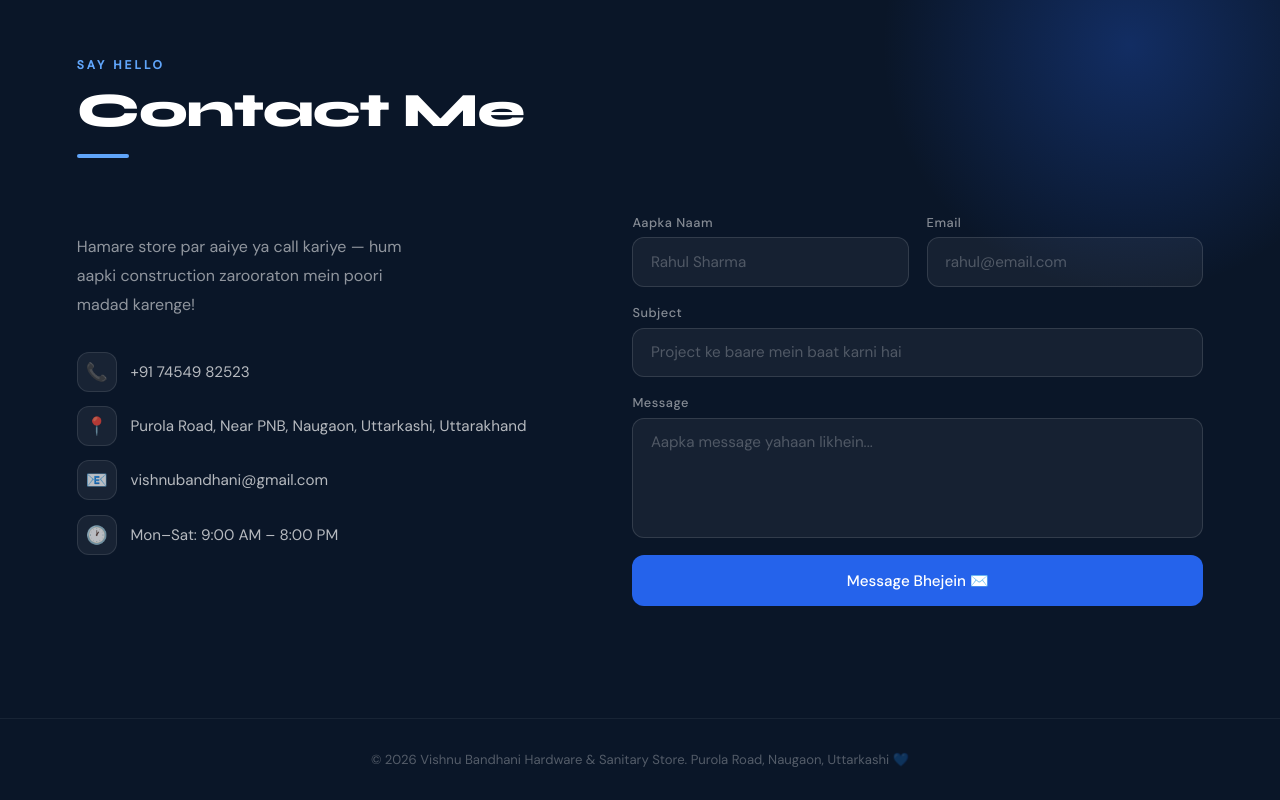
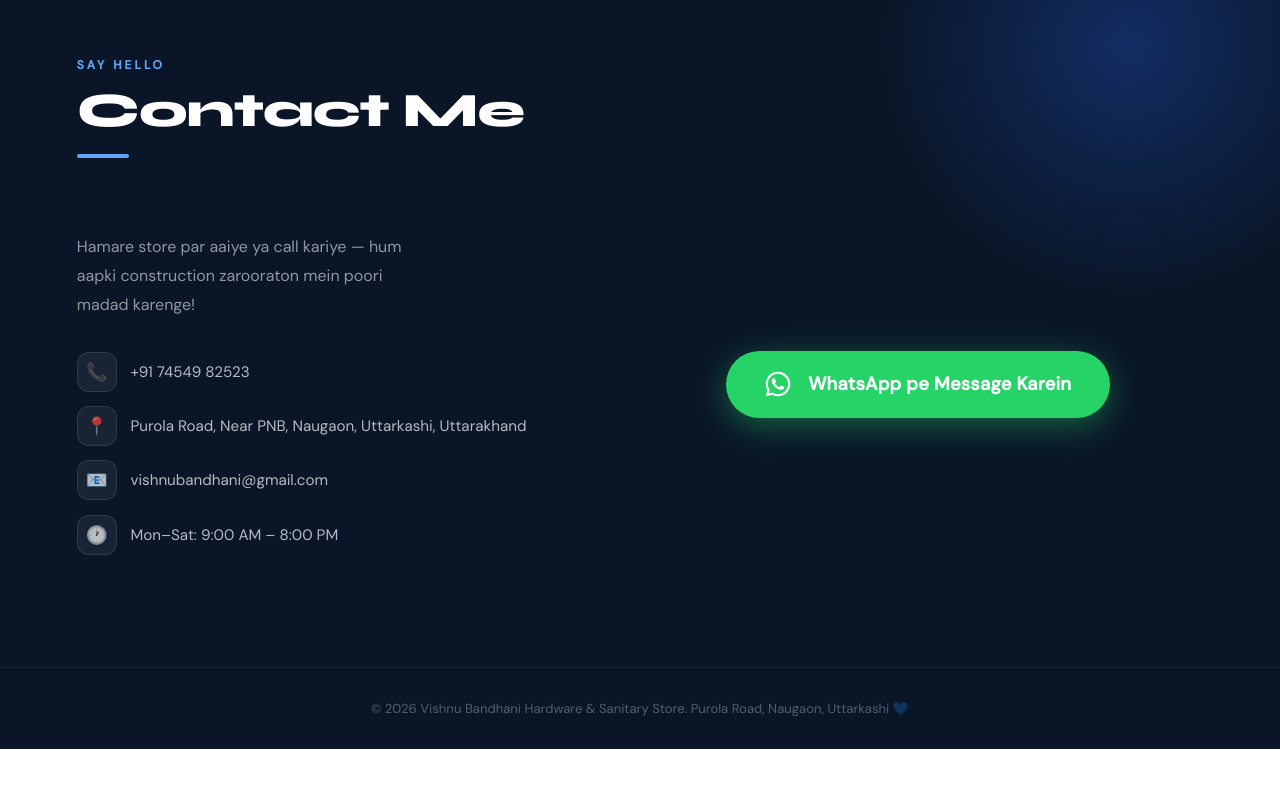
Before and after one commit to vishnubandhani/portfolio, a plain HTML site: page index.html in a window 1280 px wide. Shown: the part 2563-3363 px from the top of the page. After the commit the page ends 3312 px from the top, so only its background shows below. Drawn offline with Linux system fonts and the light colour scheme.

Commit message:
Replace contact form with WhatsApp button
Removed contact form and added WhatsApp button for messaging.

```diff
--- a/index.html
+++ b/index.html
@@ -342,6 +342,27 @@
       .about-avatar { max-width: 240px; font-size: 5rem; }
       .nav-links { display: none; }
     }
+
+    /* ── WHATSAPP BUTTON ── */
+    .whatsapp-btn {
+      display: inline-flex; align-items: center; gap: 1rem;
+      background: #25d366;
+      color: #ffffff;
+      font-family: 'DM Sans', sans-serif;
+      font-size: 1.15rem; font-weight: 600;
+      text-decoration: none;
+      padding: 1.2rem 2.4rem;
+      border-radius: 50px;
+      box-shadow: 0 8px 32px rgba(37,211,102,0.4);
+      transition: transform .25s, box-shadow .25s, background .2s;
+      letter-spacing: 0.2px;
+    }
+    .whatsapp-btn:hover {
+      background: #1ebe5d;
+      transform: translateY(-3px);
+      box-shadow: 0 14px 40px rgba(37,211,102,0.55);
+    }
+    .whatsapp-btn:active { transform: translateY(0); }
   </style>
 </head>
 <body>
@@ -493,28 +514,13 @@
         </a>
       </div>
     </div>
-    <div class="reveal">
-      <form id="contact-form" class="contact-form">
-        <div class="form-row">
-          <div class="form-group">
-            <label for="name">Aapka Naam</label>
-            <input type="text" id="name" name="name" placeholder="Rahul Sharma" required/>
-          </div>
-          <div class="form-group">
-            <label for="email">Email</label>
-            <input type="email" id="email" name="email" placeholder="rahul@email.com" required/>
-          </div>
-        </div>
-        <div class="form-group">
-          <label for="subject">Subject</label>
-          <input type="text" id="subject" name="subject" placeholder="Project ke baare mein baat karni hai"/>
-        </div>
-        <div class="form-group">
-          <label for="message">Message</label>
-          <textarea id="message" name="message" placeholder="Aapka message yahaan likhein..." required></textarea>
-        </div>
-        <button type="submit" class="btn-send">Message Bhejein ✉️</button>
-      </form>
+    <div class="reveal" style="display:flex; align-items:center; justify-content:center;">
+      <a href="https://wa.me/917454982523" target="_blank" rel="noopener noreferrer" class="whatsapp-btn">
+        <svg xmlns="http://www.w3.org/2000/svg" viewBox="0 0 32 32" fill="white" width="28" height="28" style="flex-shrink:0;">
+          <path d="M16 2C8.268 2 2 8.268 2 16c0 2.47.67 4.784 1.838 6.77L2 30l7.43-1.818A13.94 13.94 0 0 0 16 30c7.732 0 14-6.268 14-14S23.732 2 16 2zm0 25.6a11.55 11.55 0 0 1-5.89-1.607l-.422-.25-4.41 1.08 1.11-4.295-.276-.44A11.6 11.6 0 1 1 16 27.6zm6.38-8.674c-.35-.174-2.07-1.02-2.39-1.137-.32-.116-.553-.174-.786.174-.233.347-.9 1.137-1.104 1.37-.203.232-.406.26-.756.086-.35-.174-1.478-.545-2.815-1.737-1.04-.928-1.742-2.073-1.946-2.42-.203-.347-.022-.535.153-.708.157-.156.35-.406.524-.61.174-.203.232-.347.348-.58.116-.232.058-.435-.029-.61-.087-.173-.786-1.896-1.077-2.596-.283-.682-.572-.59-.786-.6l-.669-.012c-.232 0-.61.087-.928.435-.32.347-1.22 1.194-1.22 2.912 0 1.717 1.25 3.377 1.423 3.61.174.232 2.46 3.757 5.962 5.268.834.36 1.484.575 1.991.736.837.266 1.6.229 2.202.139.672-.1 2.07-.847 2.362-1.664.29-.817.29-1.517.203-1.664-.086-.145-.32-.232-.669-.406z"/>
+        </svg>
+        WhatsApp pe Message Karein
+      </a>
     </div>
   </div>
 </section>
@@ -548,28 +554,7 @@
   }, { threshold: 0.3 });
   document.querySelectorAll('.skill-card').forEach(c => barObserver.observe(c));
 
-  // Form - mailto submission
-  const form = document.querySelector('#contact-form');
-
-  if (form) {
-    form.addEventListener('submit', function(e) {
-      e.preventDefault();
-      const name    = document.getElementById('name').value.trim();
-      const email   = document.getElementById('email').value.trim();
-      const subject = document.getElementById('subject').value.trim();
-      const message = document.getElementById('message').value.trim();
-
-      const mailSubject = encodeURIComponent(subject || 'Naya Message - VB Hardware Store');
-      const mailBody    = encodeURIComponent(
-        'Naam: ' + name + '\n' +
-        'Email: ' + email + '\n\n' +
-        'Message:\n' + message
-      );
-
-      window.location.href =
-        'mailto:vishnubandhani@gmail.com?subject=' + mailSubject + '&body=' + mailBody;
-    });
-  }
+  // WhatsApp button - no extra JS needed
 </script>
 </body>
 </html>
```
